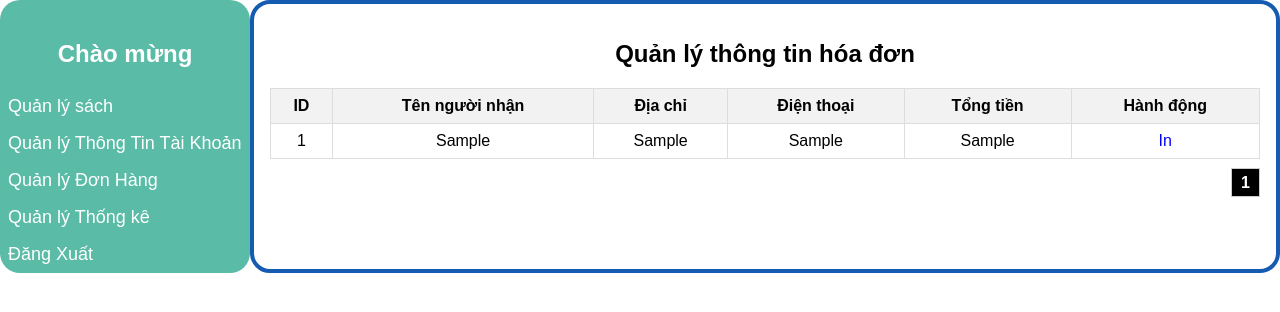
After one commit to thienhuu163/THLVN, a PHP site: page /bansach/quanlyhoadon.php in a window 1280 px wide. The commit adds this page. Shown: the top 312 px of the page. Run offline with PHP 8.4, Linux system fonts and the light colour scheme; the visitor is signed in with stand-in values (Sample User, id 1); tables that the repository leaves empty hold one stand-in row (values such as "Sample post").

Commit message:
18/11/2023

```diff
--- a/admin/css/style-quanlyTK.css
+++ b/admin/css/style-quanlyTK.css
@@ -1,4 +1,5 @@
 body {
+
     font-family: 'Arial', sans-serif;
     margin: 0;
     padding: 0;
@@ -29,7 +30,7 @@ body {
 
 .sidebar ul li {
     padding: 8px;
-    text-align: center;
+    text-align: left;
 }
 
 .sidebar ul li a {
@@ -48,6 +49,8 @@ body {
 .content {
     flex: 1;
     padding: 16px;
+    border: 4px solid #155bb2;
+    border-radius: 20px;
 }
 
 .customer-table {
@@ -70,3 +73,16 @@ body {
     text-decoration: none;
     color: blue;
 }
+#pagination{
+    text-align: right;
+    margin-top: 15px;
+}
+.page-item{
+    border: 1px solid #ccc;
+    padding: 5px 9px;
+    color: #000;
+}
+.current-page{
+    background: #000;
+    color: #FFF;
+}
--- /dev/null
+++ b/admin/header.php
@@ -0,0 +1,31 @@
+<!DOCTYPE html>
+<!--
+To change this license header, choose License Headers in Project Properties.
+To change this template file, choose Tools | Templates
+and open the template in the editor.
+-->
+<html>
+    <head>
+    <meta charset="UTF-8">
+    <meta http-equiv="X-UA-Compatible" content="IE=edge">
+    <meta ten="viewport" content="width=device-width, initial-scale=1.0">
+    <link rel="stylesheet" href="css/style-quanlyTK.css">
+    <link rel="stylesheet" href="javascript.js">
+    </head>
+    <body>
+        <?php
+        session_start();
+        include '../connect_db.php';
+        // if (!empty($_SESSION['username'])) { //Kiểm tra xem đã đăng nhập chưa?
+            // ?>
+            <div class="container" class="sidebar">
+            <div class="sidebar" style="    border-radius: 20px;">
+                <ul>
+                        <h2>Chào mừng </h2>
+                        <li><a href="http://">Quản lý sách</a></li>
+                        <li><a href="quanlythongtintaikhoan.php">Quản lý Thông Tin Tài Khoản</a></li>
+                        <li><a href="quanlyhoadon.php">Quản lý Đơn Hàng</a></li>
+                        <li><a href="http://">Quản lý Thống kê</a></li>
+                        <li><a href="dangxuat.php">Đăng Xuất</a></li>
+                </ul>
+            </div>
--- /dev/null
+++ b/admin/pagination.php
@@ -0,0 +1,31 @@
+<div id="pagination">
+<?php
+if($current_page > 3){
+	$first_page = 1;?>
+	<a class="page-item" href="?per_page=<?=$item_per_page?>&page=<?=$first_page?>">First</a>
+<?php }
+if($current_page > 1){
+	$prev_page = $current_page - 1;?>
+	<a class="page-item" href="?per_page=<?=$item_per_page?>&page=<?=$prev_page?>">Prev</a>
+<?php }
+for($num = 1; $num <= $totalPages; $num++){?>
+	<?php if($num != $current_page){ ?>
+		<?php if($num >  $current_page - 3 && $num < $current_page + 3){?>
+			<a class="page-item" href="?per_page=<?=$item_per_page?>&page=<?=$num?>"><?=$num?></a>
+		<?php } ?>
+	<?php }else{ ?>
+		<strong class="current-page page-item"><?=$num?></strong>
+	<?php } ?>
+<?php }
+if($current_page < $totalPages - 1){
+	$next_page = $current_page + 1;?>
+	<a class="page-item" href="?per_page=<?=$item_per_page?>&page=<?=$next_page?>">Next</a>
+<?php }
+if($current_page < $totalPages - 3){
+	$end_page = $totalPages;?>
+	<a class="page-item" href="?per_page=<?=$item_per_page?>&page=<?=$end_page?>">Last</a>
+	<?php
+}
+?>
+
+</div>
--- /dev/null
+++ b/admin/quanlyhoadon.php
@@ -0,0 +1,99 @@
+
+<?php
+	include 'header.php';
+	$config_name = "order";
+	$config_title = "hóa đơn";
+	if (!empty($_SESSION['username'])) {
+	//Lọc sản phẩm
+    /*if(!empty($_GET['action']) && $_GET['action'] == 'search' && !empty($_POST)){
+        $_SESSION[$config_name.'_filter'] = $_POST;
+        header('Location: '.$config_name.'_listing.php');exit;
+    }
+    if(!empty($_SESSION[$config_name.'filter'])){
+        $where = "";
+        foreach ($_SESSION[$config_name.'filter'] as $field => $value) {
+            if(!empty($value)){
+                switch ($field) {
+                    case 'name':
+                    $where .= (!empty($where))? " AND "."`".$field."` LIKE '%".$value."%'" : "`".$field."` LIKE '%".$value."%'";
+                    break;
+                    default:
+                    $where .= (!empty($where))? " AND "."`".$field."` = ".$value."": "`".$field."` = ".$value."";
+                    break;
+                }
+            }
+        }
+        extract($_SESSION[$config_name.'filter']);
+    }*/
+    $item_per_page = (!empty($_GET['per_page'])) ? $_GET['per_page'] : 10;
+    $current_page = (!empty($_GET['page'])) ? $_GET['page'] : 1;
+    $offset = ($current_page - 1) * $item_per_page;
+    if(!empty($where)){
+        $totalRecords = mysqli_query($kn, "SELECT * FROM `giohang` where (".$where.")");
+    }else{
+        $totalRecords = mysqli_query($kn, "SELECT * FROM `giohang`");
+    }
+    $totalRecords = $totalRecords->num_rows;
+    $totalPages = ceil($totalRecords / $item_per_page);
+    if(!empty($where)){
+        $giohang = mysqli_query($kn, "SELECT * FROM `giohang` where (".$where.") ORDER BY `id_gh` DESC LIMIT " . $item_per_page . " OFFSET " . $offset);
+    }else{
+        $giohang = mysqli_query($kn, "SELECT * FROM `giohang` ORDER BY `id_gh` DESC LIMIT " . $item_per_page . " OFFSET " . $offset);
+    }
+    mysqli_close($kn);
+    ?>
+
+    <!--<div class="main-content">
+        <h1>Danh sách <?=$config_title?></h1>
+        <div class="listing-items">
+            <div class="buttons">
+               <a href="./<?=$config_name?>_editing.php">Thêm <?=$config_title?></a>
+            </div>
+            <div class="listing-search">
+                <form id="<?=$config_name?>-search-form" action="<?=$config_name?>_listing.php?action=search" method="POST">
+                    <fieldset>
+                        <legend>Tìm kiếm <?=$config_title?>:</legend>
+                        ID: <input type="text" name="id" value="<?=!empty($id)?$id:""?>" />
+                        Tên <?=$config_title?>: <input type="text" name="name" value="<?=!empty($name)?$name:""?>" />
+                        <input type="submit" value="Tìm" />
+                    </fieldset>
+                </form>
+            </div>-->
+
+
+         <div class="content" >
+            <div align="center"><h2>Quản lý thông tin hóa đơn</h2></div>
+            <table class="customer-table">
+                <thead>
+                <tr>
+                    <th>ID</th>
+					<th>Tên người nhận</th>
+					<th>Địa chỉ</th>
+					<th>Điện thoại</th>
+					<th>Tổng tiền</th>
+					<th>Hành động</th>
+                </tr>
+				</thead>
+                <tbody>
+                <?php
+                while ($row = mysqli_fetch_array($giohang)) {
+                    ?>
+					<tr>
+						<td><?=$row['id_gh'] ?></td>
+						<td><?=$row['tennguoidat'] ?></td>
+						<td><?=$row['diachi'] ?></td>
+						<td><?=$row['sodienthoai'] ?></td>
+						<td><?=$row['tongtien'] ?></td>
+						<td><a href="order_printing.php?id=<?=$row['id_gh']?>" target="_blank">In</a></td>
+					</tr>
+                <?php } ?>
+            </ul>
+			</tbody>
+			</table>
+
+	<?php
+            include 'pagination.php'; ?>
+     </div>
+<?php
+}
+?>
```
Also changed, not shown: admin/dangxuat.php (added, +18 -0 lines), admin/quanlythongtintaikhoan.php (+2 -13 lines).
